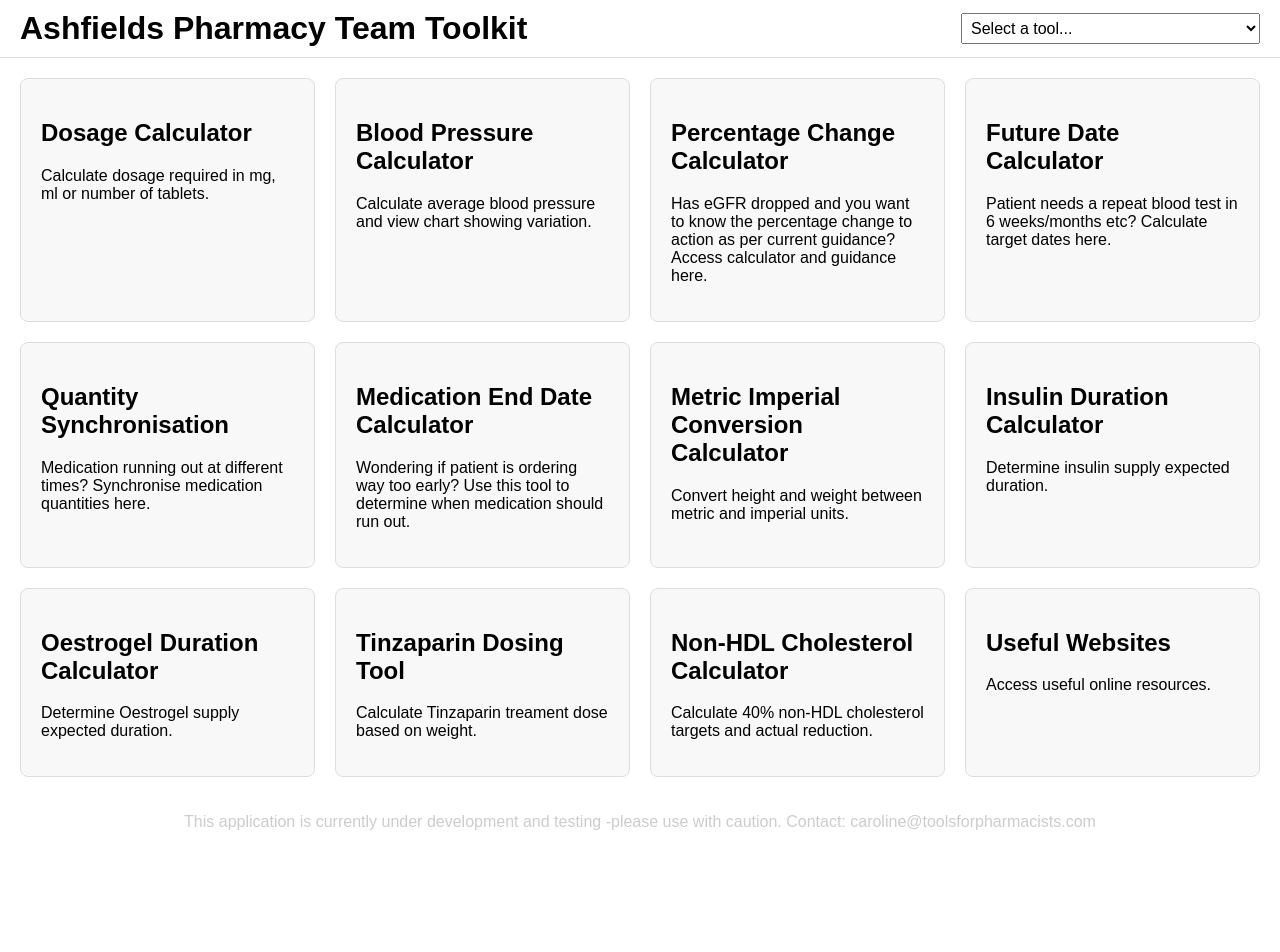
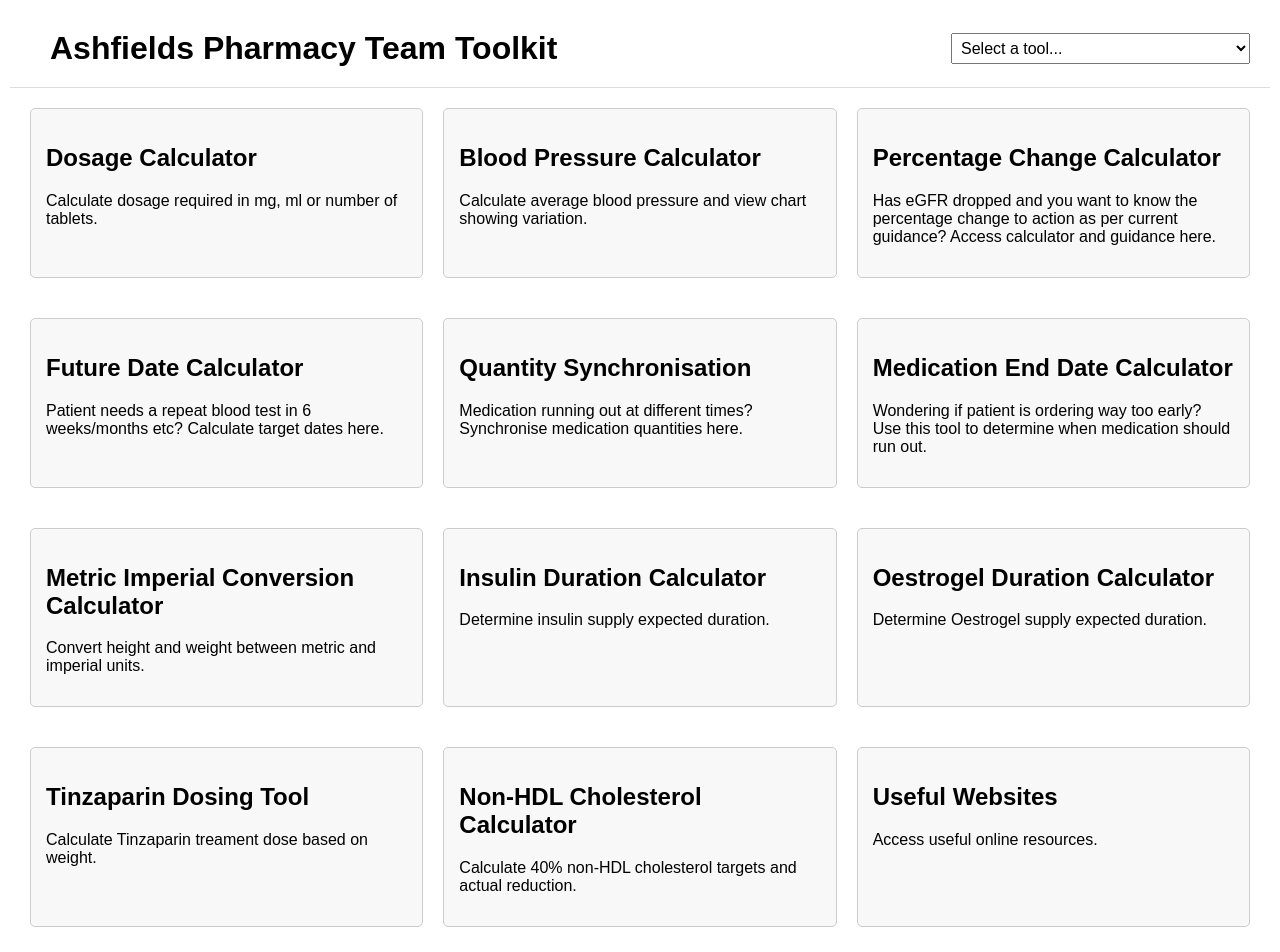
Before and after one commit to carolineacuda/Tools-for-pharmacy-staff, a React (Vite) app: page / in a window 1280 px wide. Shown: the top 952 px of the page. Before the commit the page ends 873 px from the top, so only its background shows below. Built offline with nearby package versions, Linux system fonts and the light colour scheme; a web font is replaced by a local one.

Commit message:
improve for mobile devices

```diff
--- a/index.html
+++ b/index.html
@@ -7,6 +7,8 @@
       rel="stylesheet"
     />
     <link rel="stylesheet" href="/styles.css" />
+    <meta name="viewport" content="width=device-width, initial-scale=1">
+
   </head>
 
   <body>
--- a/public/styles.css
+++ b/public/styles.css
@@ -34,8 +34,11 @@
   }
 
   button {
-    padding: 8px 15px;
-    cursor: pointer;
+    /*padding: 8px 15px;
+    cursor: pointer;*/
+    /*mobile friendly changes:*/
+    padding: 10px 20px; /* Enough padding for touch */
+    font-size: 1rem;
   }
 
   .result {
--- a/src/components/LandingPage.css
+++ b/src/components/LandingPage.css
@@ -2,6 +2,7 @@
 body {
     margin: 0;
     font-family: Arial, sans-serif;
+    padding: 10px;
   }
 
   /* Sticky header at the top */
@@ -22,6 +23,15 @@ body {
     margin: 0;
     color: #000; /* Or any visible color */
     font-family: Arial, sans-serif;
+    /*additional changes*/
+    display: flex;
+    align-items: center;
+    justify-content: space-between;
+    padding: 10px 20px;
+    background-color: #fff;
+    position: sticky;
+    top: 0;
+    z-index: 1000;
   }
 
   .sticky-header select {
@@ -40,11 +50,15 @@ body {
   /* Individual tool card */
   .tool-card {
     background: #f8f8f8;
-    padding: 20px;
+    /*padding: 20px;
     border: 1px solid #ddd;
-    border-radius: 8px;
+    border-radius: 8px;*/
     cursor: pointer;
     transition: transform 0.2s ease, box-shadow 0.2s ease;
+    margin-bottom: 20px;
+    padding: 15px;
+    border: 1px solid #ccc;
+    border-radius: 5px;
   }
 
   .tool-card:hover {
@@ -61,5 +75,22 @@ body {
   }
 
   footer p {
-    color: #ccc;
+    color: #000000;
   }
+
+/* Example: Increase spacing and layout on tablets and up */
+@media (min-width: 600px) {
+  .tool {
+    padding: 20px;
+    margin-bottom: 30px;
+  }
+}
+
+/* Example: For desktop screens, you might want multi-column layouts */
+@media (min-width: 900px) {
+  .card-container {
+    display: grid;
+    grid-template-columns: repeat(auto-fit, minmax(300px, 1fr));
+    gap: 20px;
+  }
+}
--- a/src/components/LandingPage.jsx
+++ b/src/components/LandingPage.jsx
@@ -50,7 +50,7 @@ function LandingPage({ onSelectTool }) {
         ))}
       </main>
       <footer>
-        <p>This application is currently under development and testing -please use with caution. Contact: caroline@toolsforpharmacists.com </p>
+        <p>This application is currently under development and testing. Please use with caution. Contact: caroline@toolsforpharmacists.com </p>
       </footer>
     </div>
   );
```
